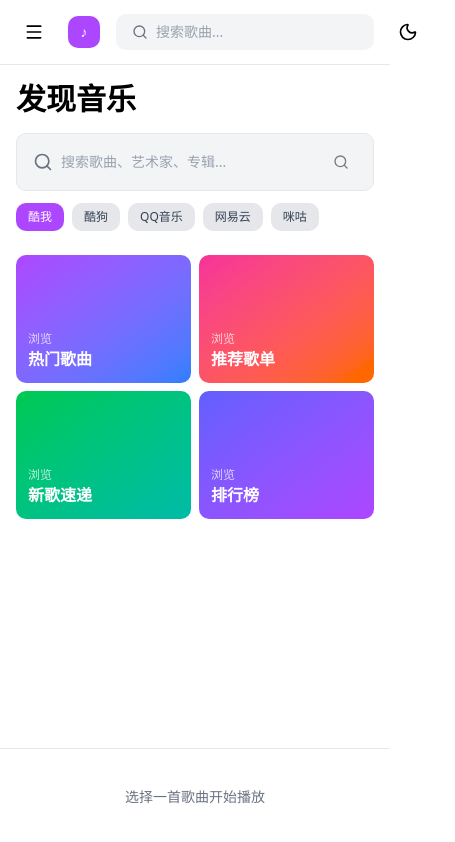
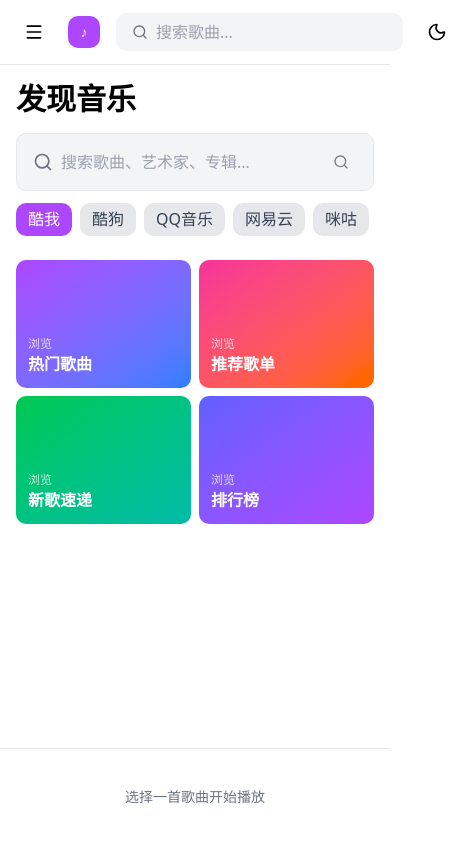
Before and after one commit to redcatH/HollyMusic, a Next.js app: page / in a window 390 px wide. Shown: the whole page, 455 px wide, since content can reach past the window. Built offline with nearby package versions, Linux system fonts and the light colour scheme.

Commit message:
fix: 手机端禁止聚焦input

```diff
--- a/app/globals.css
+++ b/app/globals.css
@@ -120,3 +120,22 @@
     @apply bg-background text-foreground;
   }
 }
+
+/* Prevent mobile browsers (especially iOS Safari) from auto-zooming inputs when focused.
+   iOS will zoom the page when an input's font-size is below ~16px. Setting inputs to 16px
+   prevents this while keeping accessibility. We scope to small screens to avoid layout
+   regressions on desktop. */
+@media (max-width: 768px) {
+  input,
+  textarea,
+  select,
+  button {
+    font-size: 16px;
+    -webkit-text-size-adjust: 100%;
+  }
+}
+
+/* Also ensure text-size-adjust is not interfering globally on mobile */
+html, body {
+  -webkit-text-size-adjust: 100%;
+}
```
